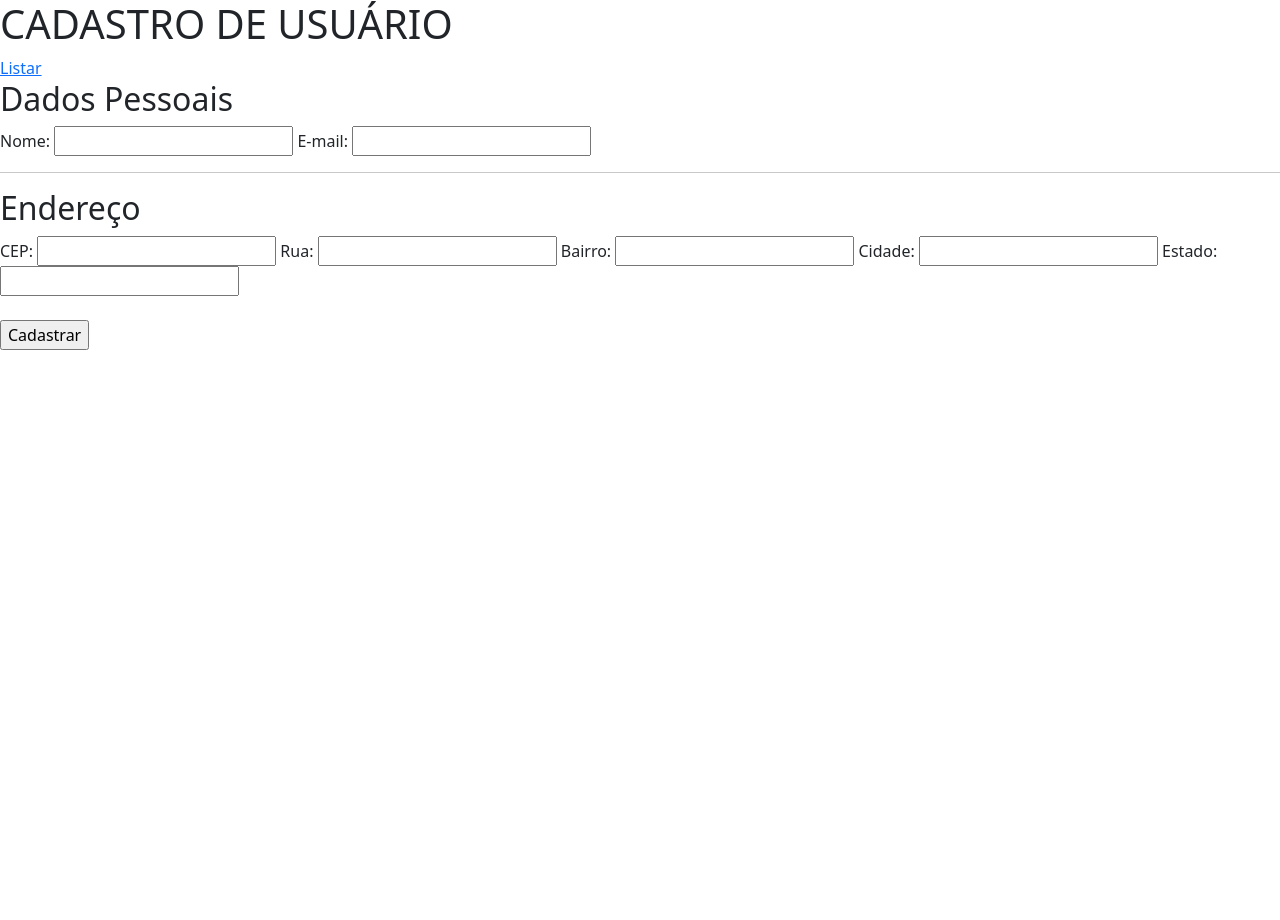
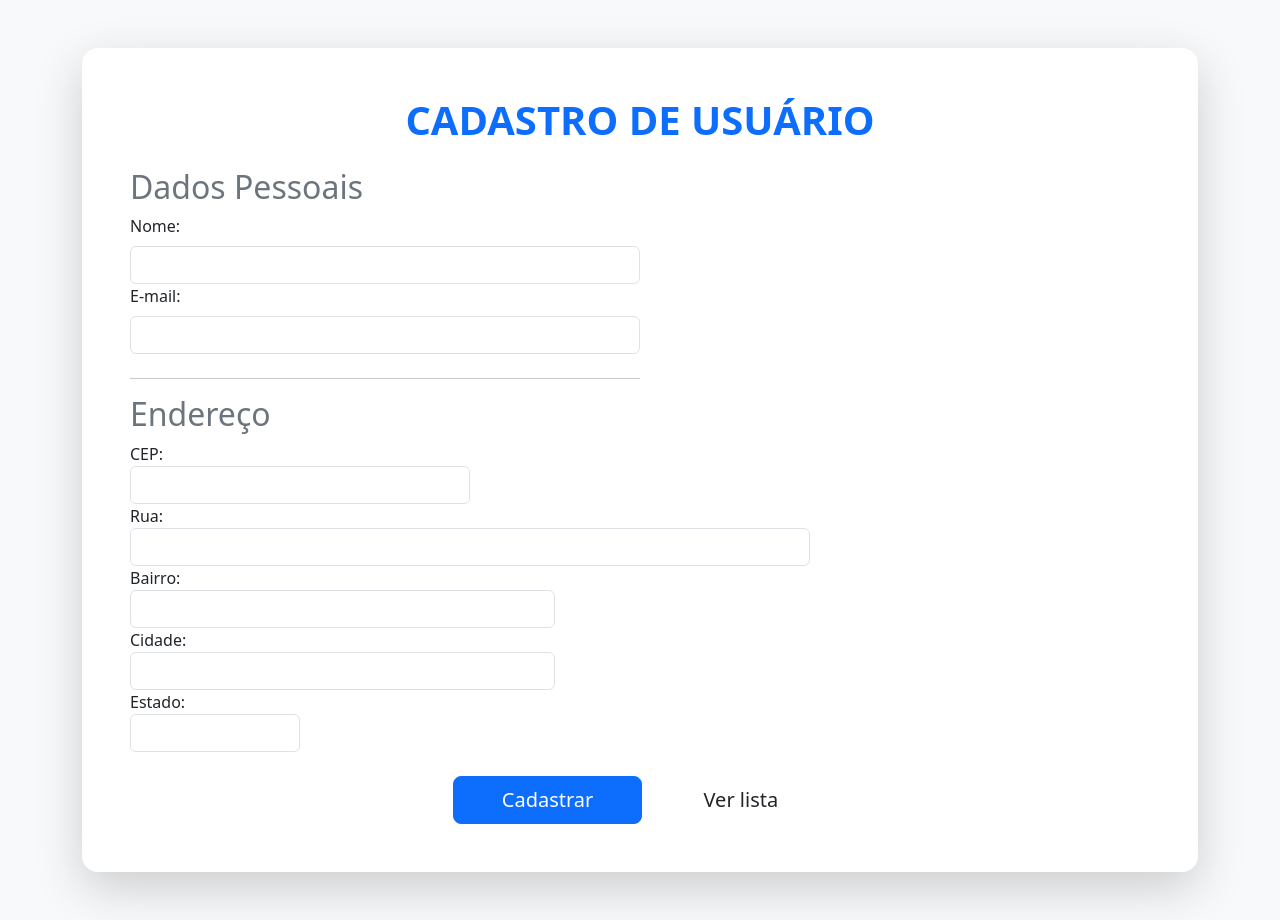
Before and after one commit to jhmoreira/CRUD---PHP, a PHP site: page / in a window 1280 px wide. Before the commit the page ends 350 px from the top, so only its background shows below. Run offline with PHP 8.4, Linux system fonts and the light colour scheme.

Commit message:
:lipstick: Aplicando modifições de estilo na página principal

```diff
--- a/index.php
+++ b/index.php
@@ -7,35 +7,53 @@
         <script src="https://cdn.jsdelivr.net/npm/bootstrap@5.3.8/dist/js/bootstrap.bundle.min.js" integrity="sha384-FKyoEForCGlyvwx9Hj09JcYn3nv7wiPVlz7YYwJrWVcXK/BmnVDxM+D2scQbITxI" crossorigin="anonymous"></script>
     </head>
 
-    <body>
-        <h1>CADASTRO DE USUÁRIO</h1>
-        <a href = 'listar.php'>Listar</a><br>
-        <h2>Dados Pessoais</h2>
+    <body class = "bg-light">
+        <div class="container py-5">
+            <div class="card shadow-lg border-0 rounded-4">
+                <div class="card-body p-5">
+                    <h1 class="text-center mb-4 text-primary fw-bold">CADASTRO DE USUÁRIO</h1>
+
+        <h2 class="text-secondary mt-3">Dados Pessoais</h2>
         <form action="cadastro.php" method= "POST">
-            <label>Nome:</label>
-            <input type = "text" id="nome" name ="nome">
+            <div class="col-md-6">
+            <label class="form-label">Nome:</label>
+            <input type = "text" id="nome" name ="nome" class="form-control">
+            </div>
+            <div class="col-md-6">
+            <label class="form-label">E-mail:</label>
+            <input type = "email" id="email" name = "email" class="form-control">
+            <hr class ="mt-4">
+            </div>
 
-            <label>E-mail:</label>
-            <input type = "email" id="email" name = "email">
-            <hr>
-
-        <h2>Endereço</h2>
-
+        <h2 class="text-secondary mt-3">Endereço</h2>
+        <div class="col-md-4">
         <label>CEP:</label>
-        <input type = "text" id="cep" name ="cep" onblur="pesquisacep(this.value);">
+        <input type = "text" id="cep" name ="cep" class="form-control" onblur="pesquisacep(this.value);">
+        </div>
+        <div class="col-md-8">
         <label>Rua:</label>
-        <input type = "text" id="rua" name ="rua">
+        <input type = "text" id="rua" name ="rua" class="form-control">
+        </div>
+        <div class="col-md-5">
         <label>Bairro:</label>
-        <input type = "text" id="bairro" name ="bairro">
+        <input type = "text" id="bairro" name ="bairro" class="form-control">
+        </div>
+        <div class="col-md-5">
         <label>Cidade:</label>
-        <input type = "text" id="cidade" name ="cidade">
+        <input type = "text" id="cidade" name ="cidade" class="form-control">
+        </div>
+        <div class="col-md-2">
         <label>Estado:</label>
-        <input type = "text" id="estado" name ="estado"> <br><br>
-
-            <input type= "submit" value = "Cadastrar">
-
+        <input type = "text" id="estado" name ="estado" class="form-control">
+        </div>
+        <div class = "text-center mt-4">
+            <button type= "submit" class = "btn btn-primary btn-lg px-5">Cadastrar</button>
+            <a href = 'listar.php' class = "btn btn-outline btn-lg px-5 ms-2"> Ver lista</a>
+        </div>
         </form>
-
+        </div>
+        </div>
+    </div>
         <script src = "js/api.js"></script>
     </body>
 </html>
```
